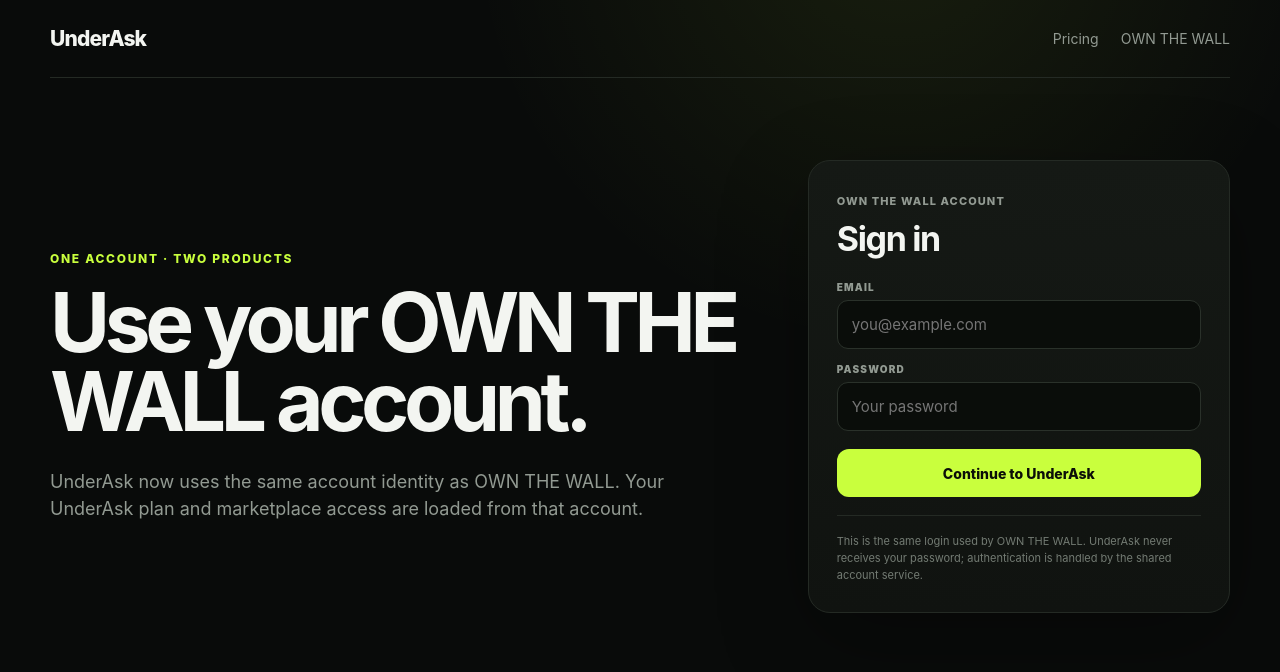
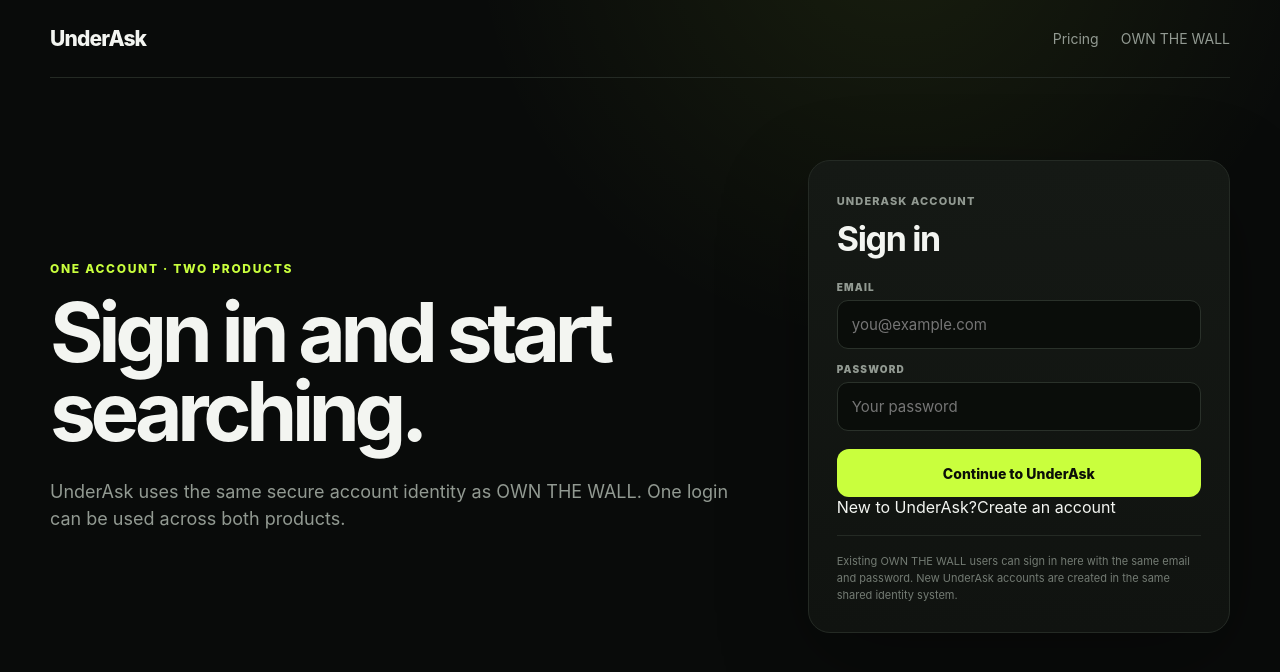
Before and after one commit to maxxvrm-afk/UnderAsk, a Next.js app: page /login in a window 1280 px wide. Shown: the top 672 px of the page. Built offline with nearby package versions, Linux system fonts and the light colour scheme.

Commit message:
Add signup entry to UnderAsk login

```diff
--- a/src/app/login/page.tsx
+++ b/src/app/login/page.tsx
@@ -20,9 +20,12 @@
   const [password, setPassword] = useState("");
   const [loading, setLoading] = useState(false);
   const [checking, setChecking] = useState(true);
+  const [verified, setVerified] = useState(false);
   const [error, setError] = useState("");
 
   useEffect(() => {
+    setVerified(new URLSearchParams(window.location.search).get("verified") === "1");
+
     let mounted = true;
     getValidOwnTheWallSession()
       .then((session) => {
@@ -55,6 +58,8 @@
     }
   }
 
+  const signupHref = `/signup?next=${encodeURIComponent(destination())}`;
+
   return (
     <main className={`shell ${styles.loginShell}`}>
       <nav className="nav">
@@ -68,18 +73,25 @@
       <section className={styles.loginLayout}>
         <div className={styles.loginIntro}>
           <div className="eyebrow">ONE ACCOUNT · TWO PRODUCTS</div>
-          <h1>Use your OWN THE WALL account.</h1>
+          <h1>Sign in and start searching.</h1>
           <p className="lede small">
-            UnderAsk now uses the same account identity as OWN THE WALL. Your
-            UnderAsk plan and marketplace access are loaded from that account.
+            UnderAsk uses the same secure account identity as OWN THE WALL. One login
+            can be used across both products.
           </p>
         </div>
 
         <div className={styles.loginCard}>
-          <span className="source">OWN THE WALL ACCOUNT</span>
+          <span className="source">UNDERASK ACCOUNT</span>
           <h2>{checking ? "Checking session..." : "Sign in"}</h2>
 
           {!checking && (
+            <>
+              {verified && (
+                <div className={styles.successBox}>
+                  Email confirmed. Sign in to continue to your plan.
+                </div>
+              )}
+
               <form onSubmit={submit} className={styles.loginForm}>
                 <label>
                   <span>EMAIL</span>
@@ -111,11 +123,17 @@
                   {loading ? "Signing in..." : "Continue to UnderAsk"}
                 </button>
               </form>
+
+              <div className={styles.authSwitch}>
+                <span>New to UnderAsk?</span>
+                <a href={signupHref}>Create an account</a>
+              </div>
+            </>
           )}
 
           <p className={styles.loginFootnote}>
-            This is the same login used by OWN THE WALL. UnderAsk never receives
-            your password; authentication is handled by the shared account service.
+            Existing OWN THE WALL users can sign in here with the same email and password.
+            New UnderAsk accounts are created in the same shared identity system.
           </p>
         </div>
       </section>
```
Lines whose indentation alone changed are shown as unchanged.
